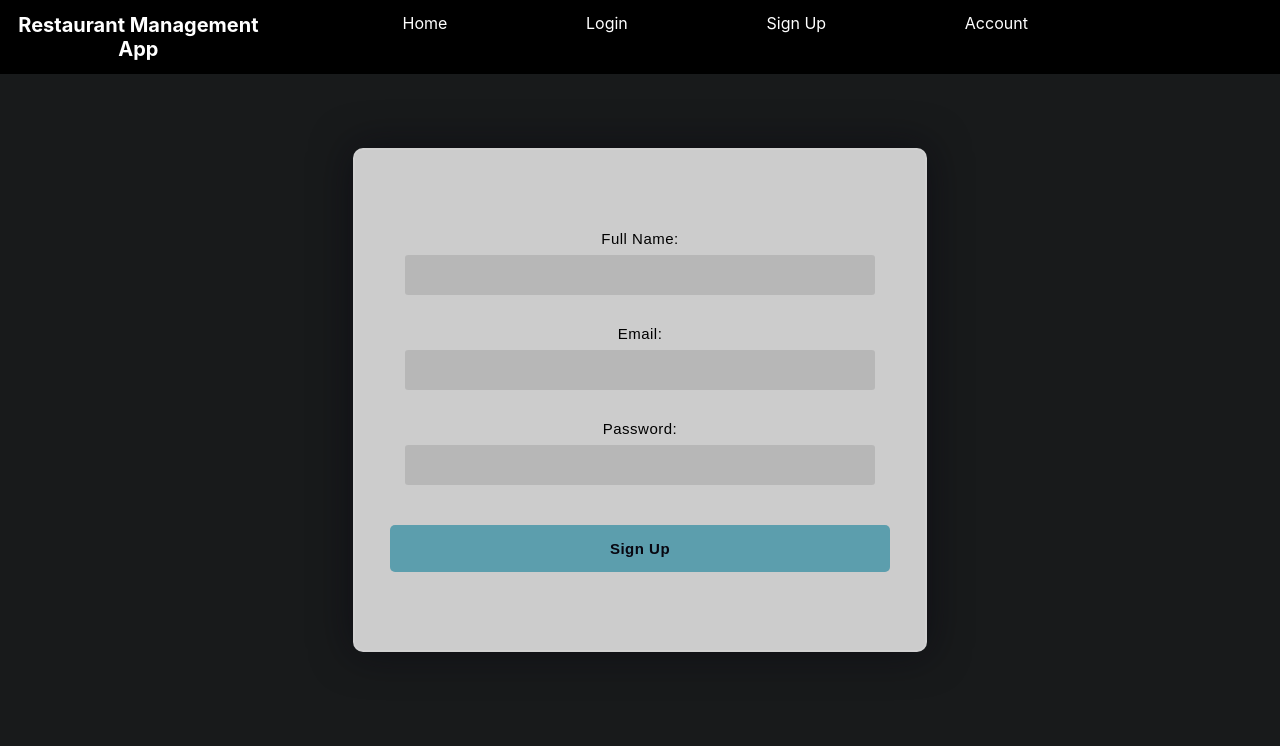
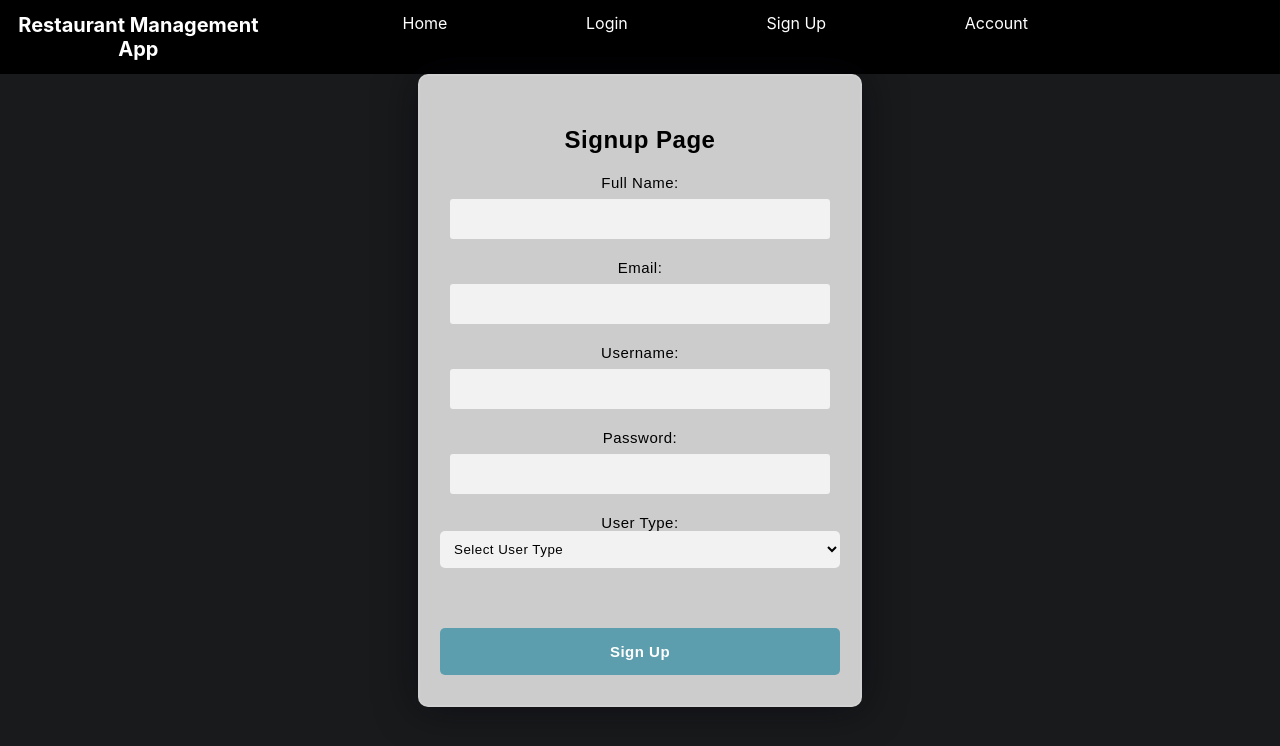
Before and after one commit to Lucverse/restaurant-management-app, a React (Create React App) app: page /signup in a window 1280 px wide. Shown: the top 746 px of the page. Built offline with nearby package versions, Linux system fonts and the light colour scheme.

Commit message:
display respective home page for logged in user

```diff
--- a/src/actions/authActions.js
+++ b/src/actions/authActions.js
@@ -18,7 +18,7 @@ export const loginFailure = (error) => {
 
 export const loginUser = (email, password) => {
   return (dispatch) => {
-    fetch('http://localhost:3002', {
+    fetch(`${API_URL}/users`, {
       method: 'GET',
       headers: {
         'Content-Type': 'application/json'
--- /dev/null
+++ b/src/components/Account/Account.js
@@ -0,0 +1,8 @@
+function Account(){
+    return(
+        <div>
+            <h1>User Account</h1>
+        </div>
+    )
+}
+export default Account;
--- a/src/components/Home/OwnerHomePage.jsx
+++ /dev/null
@@ -1,8 +0,0 @@
-function OwnerHomePage(){
-    return(
-        <div>
-            <h1>Owner Home Page </h1>
-        </div>
-    )
-}
-export default OwnerHomePage;
--- /dev/null
+++ b/src/components/Home/StaffHomePage.jsx
@@ -0,0 +1,8 @@
+function StaffHomePage(){
+    return(
+        <div>
+            <h1>Staff Home Page </h1>
+        </div>
+    )
+}
+export default StaffHomePage;
--- a/src/components/Login/Login.jsx
+++ b/src/components/Login/Login.jsx
@@ -11,7 +11,6 @@ const LoginForm = () => {
   const error = useSelector(state => state.auth.error);
   const user = useSelector(state=> state.auth.user);
   const navigate = useNavigate();
-
   const handleSubmit = (e) => {
     e.preventDefault();
     dispatch(loginUser(email, password));
--- a/src/components/Routes/AllRoutes.jsx
+++ b/src/components/Routes/AllRoutes.jsx
@@ -1,24 +1,25 @@
 import React from 'react';
 import { Route, Routes } from 'react-router-dom';
+import { useSelector } from 'react-redux';
 
-import OwnerHomePage from '../Home/OwnerHomePage.jsx';
 import CustomerHomePage from '../Home/CustomerHomePage.jsx';
 import Pagenotfound from '../Pageoutfound/Pagenotfound';
 import SignupForm from '../SignUp/Signup';
 import LoginForm from '../Login/Login.jsx';
+import Account from '../Account/Account.js';
+import StaffHomePage from '../Home/StaffHomePage.jsx';
 
 function AllRoutes() {
-  const isAuthenticated = true;
-  const userRole = "customer";
-
+  const isAuthenticated = useSelector(state => state.auth.isLoggedIn);
+  const userRole = useSelector(state => state.auth.user?.userType || null);
   return (
     <Routes>
       <Route path="/login" element={<LoginForm />} />
       <Route path="/signup" element={<SignupForm />} />
       <Route path="/*" element={<Pagenotfound />} />
 
-      {isAuthenticated && userRole === 'owner' && (
-        <Route path="/" element={<OwnerHomePage />} />
+      {isAuthenticated && userRole === 'staff' && (
+        <Route path="/" element={<StaffHomePage />} />
       )}
       {isAuthenticated && userRole === 'customer' && (
         <Route path="/" element={<CustomerHomePage />} />
@@ -27,6 +28,9 @@ function AllRoutes() {
       {!isAuthenticated && (
         <Route path="/" element={<LoginForm />} />
       )}
+      {isAuthenticated && (
+        <Route path="/account" element={<Account />} />
+      )}
     </Routes>
   );
 }
--- a/src/components/SignUp/Signup.css
+++ b/src/components/SignUp/Signup.css
@@ -1,131 +1,58 @@
 .signup-form {
-    width: 500px;
-    height: 400px;
+    width: 400px;
+    margin: auto;
+    height: max-content;
     background-color: #ccc;
-    position: absolute;
-    transform: translate(-50%, -50%);
-    top: 50%;
-    left: 50%;
     border-radius: 10px;
     backdrop-filter: blur(10px);
     border: 2px solid rgba(255, 255, 255, 0.1);
     box-shadow: 0 0 40px rgba(8, 7, 16, 0.6);
-    padding: 50px 35px;
-}
-
-
-.signup-form h3 {
-    font-size: 30px;
-    font-weight: 500;
-    line-height: 42px;
-    text-align: center;
+    padding: 30px 20px;
 }
 
 .signup-form label {
     display: block;
-    margin-top: 30px;
+    margin-top: 20px;
     font-size: 15px;
     font-weight: 500;
 }
-
 .signup-form input {
     margin: auto;
-    display: block;
     height: 40px;
     width: 90%;
-    background-color: rgba(9, 9, 9, 0.1);
     border-radius: 3px;
     padding: 0 10px;
     margin-top: 8px;
     font-size: 14px;
     font-weight: 300;
+    background-color: #f2f2f2;
+}
+.signup-form select {
+  width: 100%;
+  padding: 10px;
+  border: none;
+  border-radius: 5px;
+  margin-bottom: 20px;
+  background-color: #f2f2f2;
 }
 
-.signup-form input:focus-visible {
-    background-color: #5C9EAD;
+.signup-form input:focus-visible,
+.signup-form select:focus {
+    outline: none;
+    background-color: rgba(9, 9, 9, 0.1);
 }
-
 .signup-form button {
     margin-top: 40px;
     width: 100%;
-    background-color: #5C9EAD;
-    color: #080710;
+    color: white;
     padding: 15px 0;
     font-size: 15px;
     font-weight: 600;
     border-radius: 5px;
     cursor: pointer;
+    background-color: #5C9EAD;
 }
 
 .signup-form button:hover {
     background-color: #326273;
 }
-
-.toggle-switch-container {
-    display: flex;
-    align-items: center;
-    margin-top: 16px;
-    /* Add margin as needed */
-}
-
-.toggle-switch-label {
-    margin-right: 8px;
-    /* Add margin between label and switch */
-}
-
-.toggle-switch {
-    position: relative;
-    width: 48px;
-    /* Set desired width for the switch */
-    height: 24px;
-    /* Set desired height for the switch */
-    border-radius: 12px;
-    /* Set desired border radius for the switch */
-    background-color: #ccc;
-    /* Set desired background color for the switch */
-    cursor: pointer;
-}
-
-.toggle-switch-slider {
-    position: absolute;
-    top: 0;
-    left: 0;
-    right: 0;
-    bottom: 0;
-    border-radius: 12px;
-    /* Set same border radius as the switch */
-    background-color: #fff;
-    /* Set desired background color for the switch slider */
-    box-shadow: 0 2px 4px rgba(0, 0, 0, 0.12);
-    /* Set desired box shadow for the switch slider */
-    transition: transform 0.2s ease;
-    /* Add transition for smooth animation */
-}
-
-.toggle-switch:checked .toggle-switch-slider {
-    transform: translateX(100%);
-    /* Move the slider to the right when switch is checked */
-}
-
-.toggle-switch-thumb {
-    position: absolute;
-    top: 50%;
-    transform: translateY(-50%);
-    width: 20px;
-    /* Set desired width for the switch thumb */
-    height: 20px;
-    /* Set desired height for the switch thumb */
-    border-radius: 50%;
-    /* Set desired border radius for the switch thumb */
-    background-color: #fff;
-    /* Set desired background color for the switch thumb */
-    box-shadow: 0 2px 4px rgba(0, 0, 0, 0.12);
-    /* Set desired box shadow for the switch thumb */
-    transition: transform 0.2s ease;
-    /* Add transition for smooth animation */
-}
-
-.toggle-switch:checked .toggle-switch-thumb {
-    transform: translateX(100%);
-    /* Move the thumb to the right when switch is checked */
-}
--- a/src/components/SignUp/Signup.jsx
+++ b/src/components/SignUp/Signup.jsx
@@ -1,19 +1,25 @@
 import React, { useState } from 'react';
-import './Signup.css'
+import './Signup.css';
+import { API_URL } from '../../types/types';
+
 const SignupForm = () => {
   const [fullName, setFullName] = useState('');
   const [email, setEmail] = useState('');
   const [password, setPassword] = useState('');
+  const [userType, setUserType] = useState('');
+  const [username, setUsername] = useState('');
 
   const handleSubmit = (e) => {
     e.preventDefault();
     const newUser = {
       fullName,
       email,
-      password
+      password,
+      userType,
+      username
     };
 
-    fetch('http://localhost:5000/users', {
+    fetch(`${API_URL}/users`, {
       method: 'POST',
       headers: {
         'Content-Type': 'application/json'
@@ -22,23 +28,33 @@ const SignupForm = () => {
     })
       .then(response => response.json())
       .then(data => {
-        console.log('User created successfully:', data);
-        setFullName('');
-        setEmail('');
-        setPassword('');
-        alert('Signup Successful');
+        if (data.error) {
+          alert(data.error);
+        } else {
+          setFullName('');
+          setEmail('');
+          setPassword('');
+          setUserType('');
+          setUsername('');
+          if (data.message) {
+            alert(data.message);
+          }
+        }
       })
       .catch(error => console.error('Error creating user:', error));
   };
 
+
   return (
     <form onSubmit={handleSubmit} className='signup-form'>
+      <h2>Signup Page</h2>
       <label>
         Full Name:
         <input
           type="text"
           value={fullName}
           onChange={(e) => setFullName(e.target.value)}
+          required
         />
       </label>
       <label>
@@ -47,6 +63,16 @@ const SignupForm = () => {
           type="email"
           value={email}
           onChange={(e) => setEmail(e.target.value)}
+          required
+        />
+      </label>
+      <label>
+        Username:
+        <input
+          type="text"
+          value={username}
+          onChange={(e) => setUsername(e.target.value)}
+          required
         />
       </label>
       <label>
@@ -55,7 +81,16 @@ const SignupForm = () => {
           type="password"
           value={password}
           onChange={(e) => setPassword(e.target.value)}
+          required
         />
+      </label>
+      <label>
+        User Type:
+        <select value={userType} onChange={(e) => setUserType(e.target.value)} required>
+          <option value="">Select User Type</option>
+          <option value="customer">Customer</option>
+          <option value="staff">Staff</option>
+        </select>
       </label>
       <button type="submit">Sign Up</button>
     </form>
```
